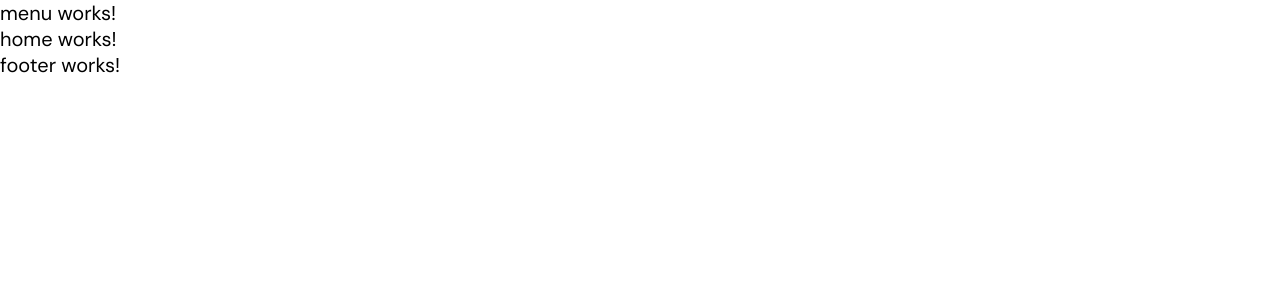
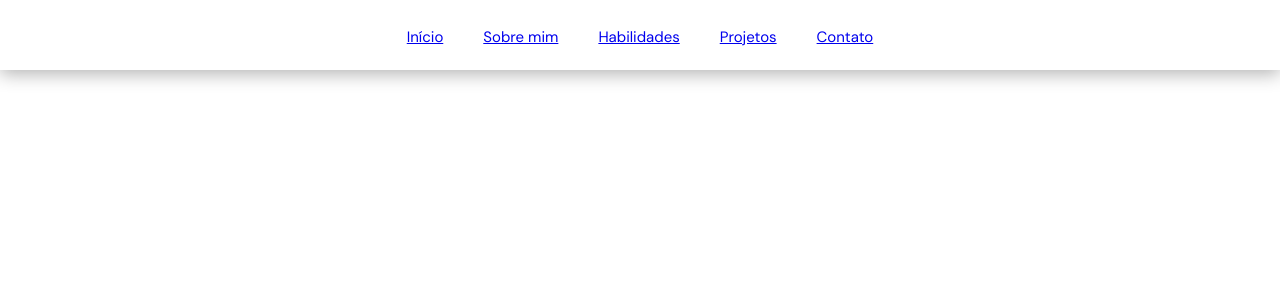
Before and after one commit to JuniorNascimento2/meu-portfolio, an Angular app: page / in a window 1280 px wide. Shown: the top 300 px of the page. Built offline with nearby package versions, Linux system fonts and the light colour scheme.

Commit message:
menu do topo

```diff
--- a/src/app/menu/menu.component.css
+++ b/src/app/menu/menu.component.css
@@ -0,0 +1,66 @@
+nav {
+    box-shadow: 0 4px 17px #0000004d;
+    background-color: #fff;
+    position: fixed;
+    width: 100%;
+    display: flex;
+    align-items: center;
+    justify-content: right;
+    height: 70px;
+}
+
+nav ul {
+    display: flex;
+    flex-direction: column;
+    align-items: center;
+    justify-content: center;
+    list-style: none;
+    position: absolute;
+    top: 70px;
+    background: #fff;
+    width: 100%;
+}
+
+nav ul.open {
+    display: flex;
+}
+
+nav ul.closed {
+    display: none;
+}
+
+nav ul li {
+    padding: 20px;
+}
+
+nav ul li a {
+    font-size: var(--font-size-5);
+}
+
+nav ul li a:hover {
+    color: var(--color-blue-2);
+}
+
+nav i {
+    font-size: 45px;
+    margin: 0 15px;
+    cursor: pointer;
+}
+
+@media(min-width: 768px) {
+    nav {
+        justify-content: center;
+    }
+
+    nav ul.open,
+    nav ul.closed {
+        display: flex;
+        flex-direction: row;
+        position: relative;
+        top: 0;
+    }
+
+    nav i {
+        display: none;
+    }
+}
--- a/src/app/menu/menu.component.html
+++ b/src/app/menu/menu.component.html
@@ -1 +1,11 @@
-<p>menu works!</p>
+<nav>
+    <ul [class]="menuStatus">
+        <li *ngFor="let item of menuItens">
+            <a [href]="item.url">{{item.name}}</a>
+        </li>
+    </ul>
+
+    <i class="material-symbols-outlined" (click)="menuClick()">
+        menu
+    </i>
+</nav>
--- a/src/app/menu/menu.component.ts
+++ b/src/app/menu/menu.component.ts
@@ -1,14 +1,30 @@
 import { Component } from '@angular/core';
 import { MenuService } from '../services/menu.service';
+import { Menu } from '../models/menu';
+import { CommonModule } from '@angular/common';
 
 @Component({
   selector: 'app-menu',
   standalone: true,
-  imports: [],
+  imports: [CommonModule],
   templateUrl: './menu.component.html',
   styleUrl: './menu.component.css'
 })
 export class MenuComponent {
 
   constructor(private menuService: MenuService) { }
+
+  menuStatus = 'closed';
+
+  menuItens?: Array<Menu>
+
+  ngOnInit() {
+    const menu = this.menuService.getItens();
+
+    this.menuItens = menu;
+  }
+
+  menuClick() {
+    this.menuStatus = (this.menuStatus === 'open' ? 'closed' : 'open');
+  }
 }
--- a/src/index.html
+++ b/src/index.html
@@ -14,6 +14,10 @@
     href="https://fonts.googleapis.com/css2?family=DM+Sans:ital,opsz,wght@0,9..40,100..1000;1,9..40,100..1000&display=swap"
     rel="stylesheet">
 
+  <link rel="stylesheet"
+    href="https://fonts.googleapis.com/css2?family=Material+Symbols+Outlined:opsz,wght,FILL,GRAD@20..48,100..700,0..1,-50..200" />
+
+
 </head>
 
 <body>
```
